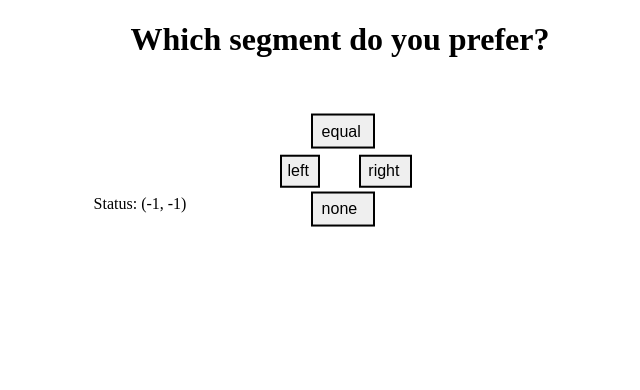
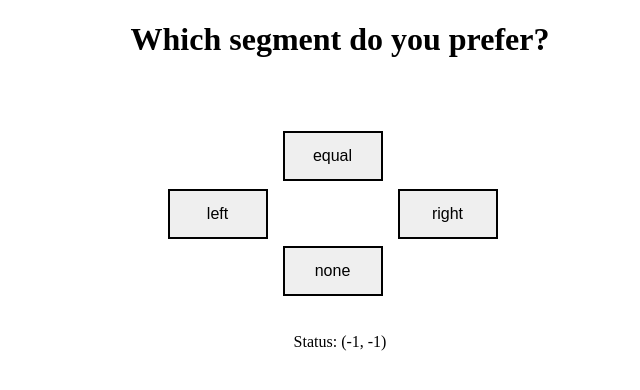
Before and after one commit to katharina-lang/rlhf, a Flask app: page / in a window 1280 px wide. Shown: the top 390 px of the page, without its empty margins (300-940 px from the left). Run offline with Flask 3, Linux system fonts and the light colour scheme; data that the repository does not hold is empty.

Commit message:
Kleine Änderung an Buttons und Status-Anzeige im Layout

```diff
--- a/rlhf/utils/app.py
+++ b/rlhf/utils/app.py
@@ -48,7 +48,7 @@ def monitor_app():
         if preferences_labeled >= Args.amount_preferences:
             print("\nErfolgreich alle Videos gelabelt! Der Status wurde aktualisiert.", flush=True)
             # Wartezeit, damit das Frontend die Erfolgsmeldung anzeigen kann
-            time.sleep(5)
+            time.sleep(1)
 
             # Beende den Server
             os.kill(os.getpid(), signal.SIGINT)
--- a/rlhf/utils/templates/index.html
+++ b/rlhf/utils/templates/index.html
@@ -117,18 +117,23 @@
             grid-template-columns: max-content max-content max-content;
             gap: 5%;
             padding: 2%;
-            bottom: 5%
         }
 
         .button {
-            text-align: center;
-            padding: 15% 20%;
-            padding-right: 120%;
-            font-size: 100%;
+            display: flex; /* Flexbox hinzufügen */
+            align-items: center; /* Text vertikal zentrieren */
+            justify-content: center; /* Text horizontal zentrieren */
+            width: 100px; /* Einheitliche Breite */
+            height: 50px; /* Einheitliche Höhe */
+            font-size: 16px; /* Konsistente Schriftgröße */
             cursor: pointer;
-            width: 100%;
             border: 2px solid black;
-            transform: translateY(-50%);
+            box-sizing: border-box; /* Padding zählt nicht zur Gesamtgröße */
+        }
+
+        #status-container {
+            margin-top: 10px; /* Abstand über dem Status */
+            text-align: center; /* Text zentrieren */
         }
 
         #button-top {
@@ -208,7 +213,8 @@
         <button id="button-bottom" class="button" onclick="sendAction('none')">none</button>
     </div>
 
-    <!-- Statusanzeige (Optional) -->
-    <p id="status"style="transform: translate(-200px,-80px);">Status: (-1, -1)</p>
+    <div id="status-container">
+    <p id="status">Status: (-1, -1)</p>
+    </div>
 </body>
 </html>
```
Also changed, not shown: rlhf/utils/env.py (+7 -1 lines).
